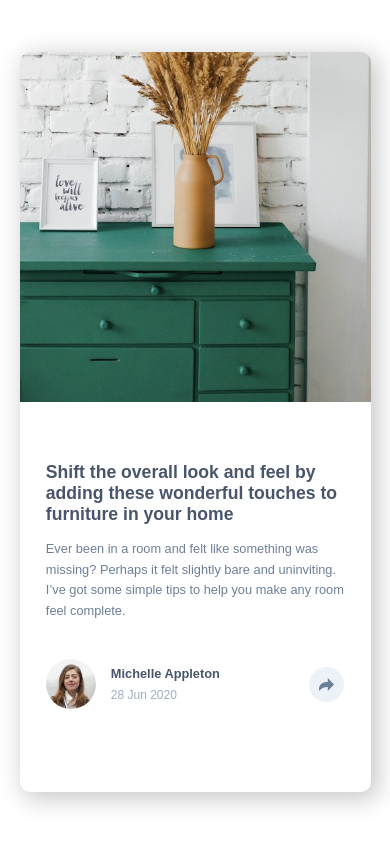
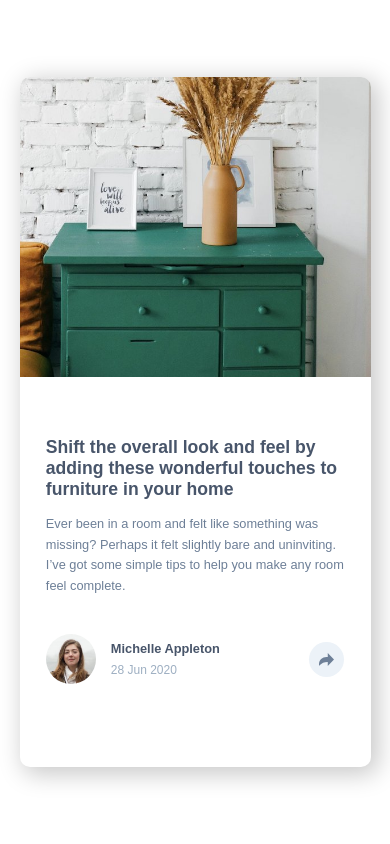
Before and after one commit to distephano30/article-preview-component-master, a plain HTML site: page index.html in a window 390 px wide. Drawn offline with Linux system fonts and the light colour scheme.

Commit message:
Update style.css

```diff
--- a/style.css
+++ b/style.css
@@ -167,6 +167,9 @@ h1{
   .main-section{
     width: 100%;
   }
+  .illustration{
+    height: 300px;
+  }
   h1{
     font-size: 1.1rem;
   }
```
